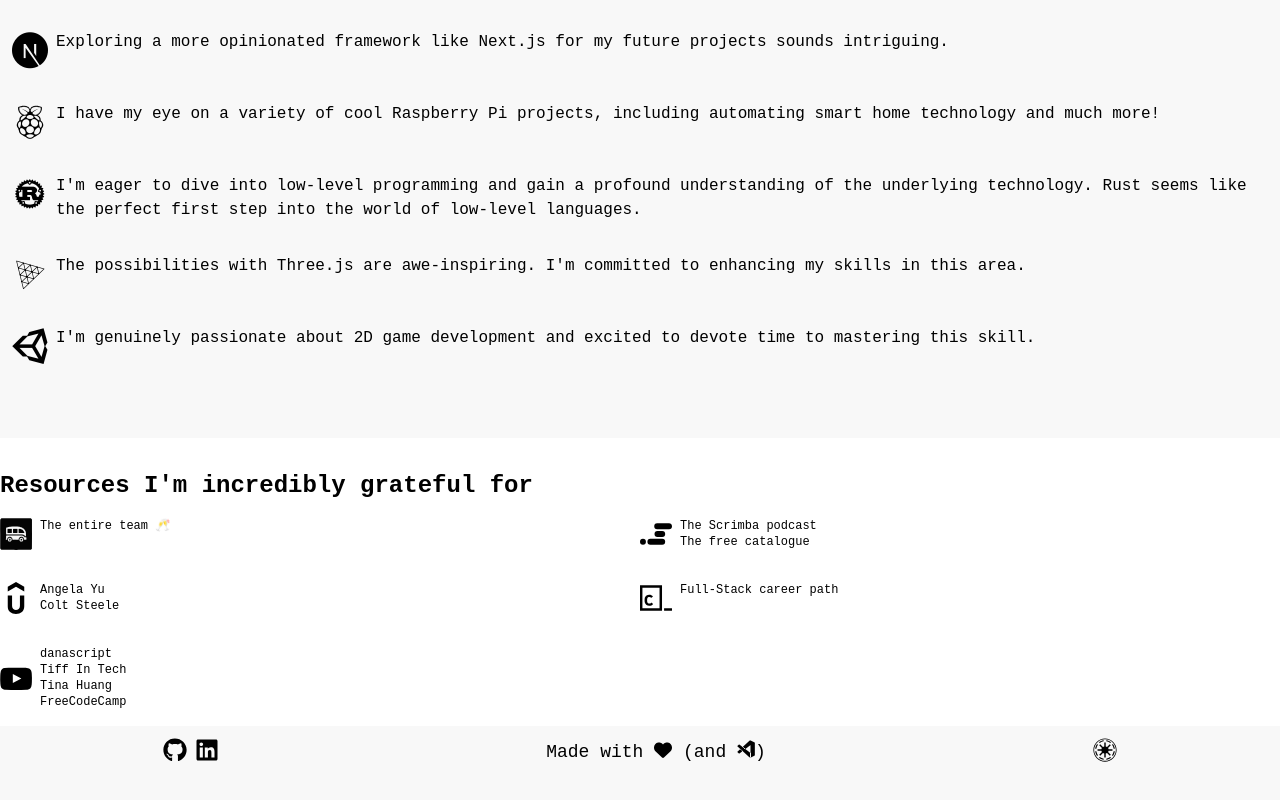
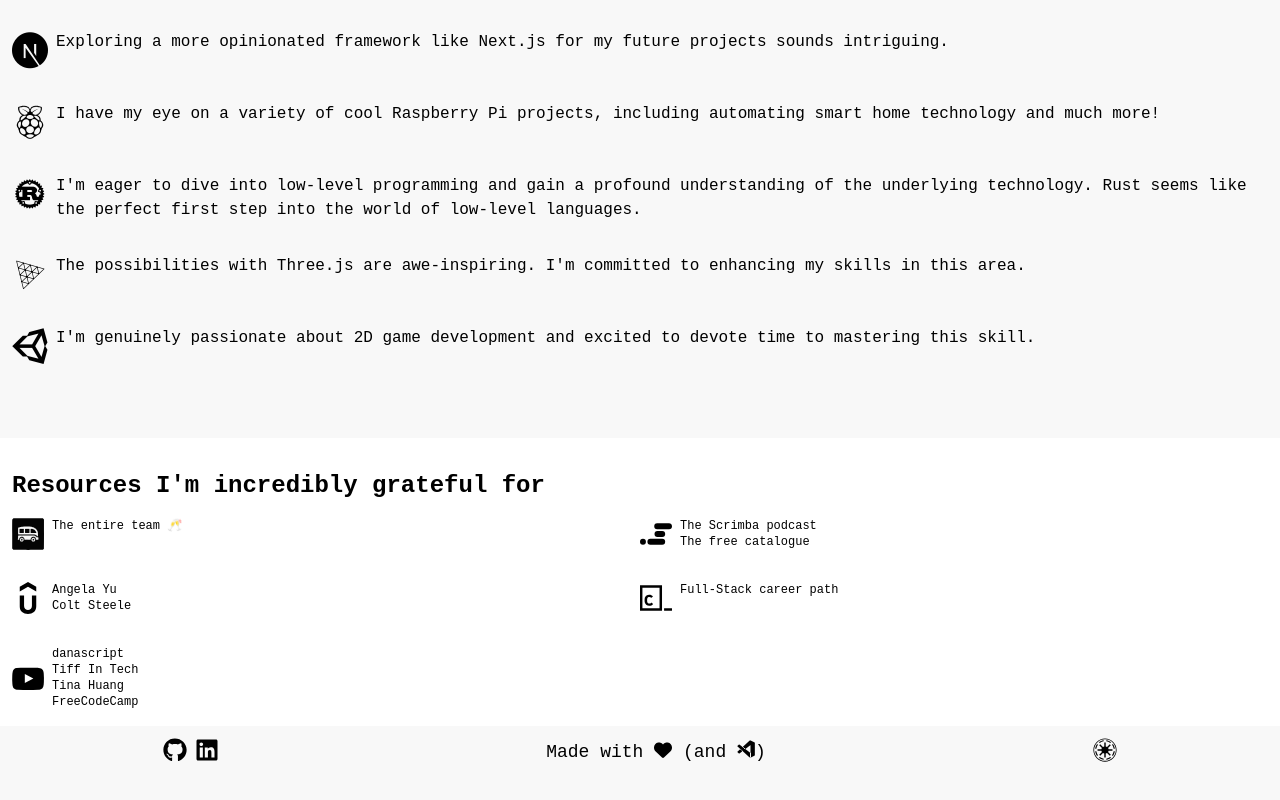
Before and after one commit to zacnation/react-portfolio, a React (Vite) app: page / in a window 1280 px wide. Shown: the part 2240-3040 px from the top of the page. Built offline with nearby package versions, Linux system fonts and the light colour scheme.

Commit message:
Increase padding-x on resources

```diff
--- a/src/components/Resources.jsx
+++ b/src/components/Resources.jsx
@@ -4,7 +4,7 @@ import ResourceCard from "./ResourceCard";
 export default function Resources(props) {
   return (
     <section
-      className={`pt-8 ${
+      className={`pt-8 px-3 ${
         props.darkMode ? "bg-very-dark text-white" : "bg-white"
       }`}
     >
```
